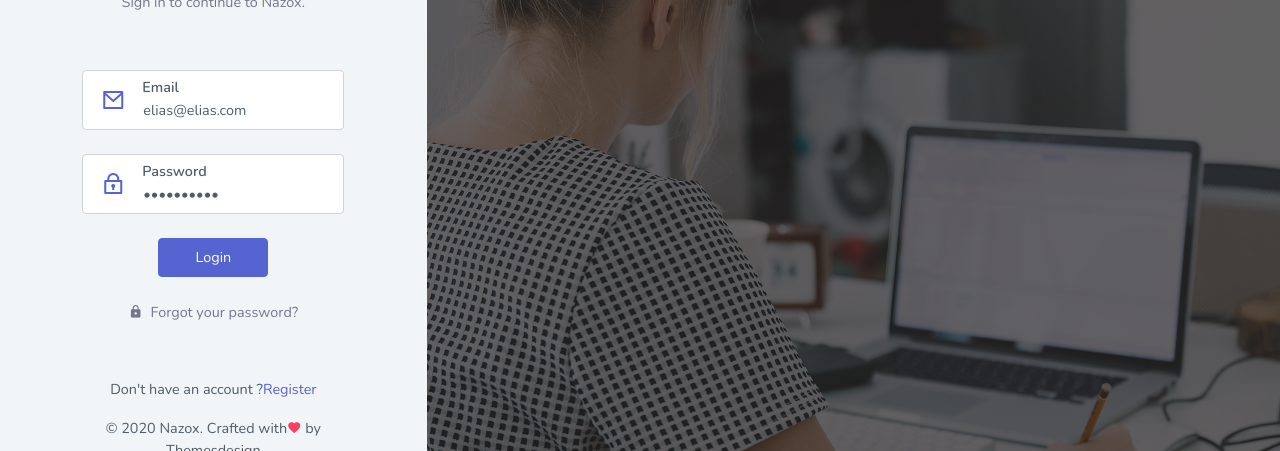
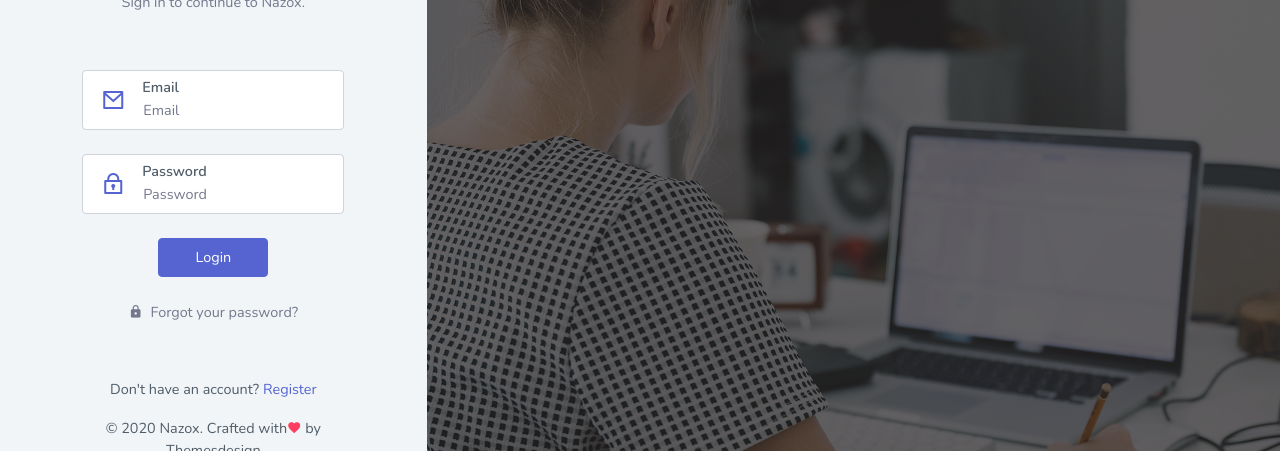
Before and after one commit to ThisIsTheWizard/POS_Frontend_ReactJS, a React (Create React App) app: page /login in a window 1280 px wide. Shown: the part 227-678 px from the top of the page. Built offline with nearby package versions, Linux system fonts and the light colour scheme; no server answers.

Commit message:
Solved login and register text

```diff
--- a/src/pages/users/login.js
+++ b/src/pages/users/login.js
@@ -25,8 +25,8 @@ import logoDark from '../../assets/images/logo-dark.png'
 const Login = () => {
   const { setIsLoggedIn } = useContext(AppContext)
   const [inputData, setInputData] = useState({
-    email: 'elias@elias.com',
-    password: '4567890321'
+    email: '',
+    password: ''
   })
 
   const [loginAnUser, { loading }] = useMutation(LOGIN_MUTATION, {
@@ -156,7 +156,9 @@ const Login = () => {
 
                         <div className="mt-5 text-center">
                           <p>
-                            Don&apos;t have an account ?
+                            <span className="mr-1">
+                              Don&apos;t have an account?
+                            </span>
                             <Link
                               to="/register"
                               className="font-weight-medium text-primary"
--- a/src/pages/users/register.js
+++ b/src/pages/users/register.js
@@ -210,7 +210,9 @@ const Register = (props) => {
 
                         <div className="mt-5 text-center">
                           <p>
-                            Already have an account ?
+                            <span className="mr-1">
+                              Already have an account?
+                            </span>
                             <Link
                               to="/login"
                               className="font-weight-medium text-primary"
```
